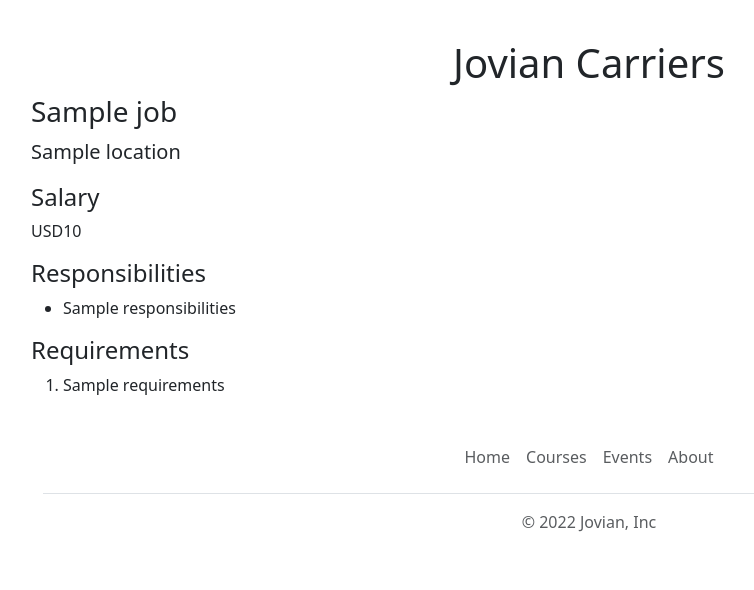
After one commit to parthpatel2374/jovian-careers-website, a Flask app: template templates/jobpage.html in a window 1280 px wide. The commit adds this page. Shown: the part 417-1007 px from the top of the page, without its empty margins (51-805 px from the left). Run offline with Flask 3, Linux system fonts and the light colour scheme; the template is opened without the code that fills it: most values are stand-ins (such as "Sample title", 1, 10 or a date in 2020).

Commit message:
added dynamic pages for each job

```diff
--- a/app.py
+++ b/app.py
@@ -1,5 +1,6 @@
-from flask import Flask, jsonify, render_template, jsonify
-from database import load_jobs_from_db
+from flask import Flask, jsonify, render_template
+from database import load_jobs_from_db, load_job_from_db
+
 app = Flask(__name__)
 
 @app.route("/")
@@ -12,6 +13,14 @@ def list_jobs():
     jobs_list = load_jobs_from_db()
     return jsonify(jobs_list)
 
+@app.route("/job/<id>")
+def show_job(id):
+    job = load_job_from_db(id)
+    if not job:
+        return "Not Found", 404
+
+    return render_template('jobpage.html', job=job)
+
 if __name__ == "__main__":
     app.run(host='0.0.0.0', debug=True)
 
--- /dev/null
+++ b/templates/banner.html
@@ -0,0 +1,9 @@
+<style>
+    #banner {
+        height: 360px;
+        width: 100%;
+        object-fit: cover;
+        margin-bottom: 16px
+    }
+</style>
+<img id="banner" class="img-fluid " src="https://a5eeb435-92e7-4863-a675-a5e42365c140-00-10rmiib6qbwzw.kirk.replit.dev/static/banner.jpg" height=320 />
--- /dev/null
+++ b/templates/bootstrap.html
@@ -0,0 +1,3 @@
+<meta charset="utf-8">
+<meta name="viewport" content="width=device-width, initial-scale=1">
+<link href="https://cdn.jsdelivr.net/npm/bootstrap@5.3.3/dist/css/bootstrap.min.css" rel="stylesheet" integrity="sha384-QWTKZyjpPEjISv5WaRU9OFeRpok6YctnYmDr5pNlyT2bRjXh0JMhjY6hW+ALEwIH" crossorigin="anonymous">
--- a/templates/jobitem.html
+++ b/templates/jobitem.html
@@ -11,6 +11,6 @@
         {% endif  %}
     </div>
     <div class="col-2 padding-right: 16px">
-        <a href="mailto:hello@jovian.ai?subject=Application%20for%20{{job['title']}}&body=My%20name%3A%20%3Cyour%20name%20here%3E%0D%0A%0D%0AMy%20Resume%20link%3A%20%3Cresume%20link%3E%0D%0A%0D%0AMy%20Linkedin%20link%3A%20%3Clinkedin%20id%3E" type="button" class="btn btn-outline-primary float-right align-middle">Apply</a>
+        <a href="/job/{{job['id']}}" type="button" class="btn btn-outline-primary float-right align-middle">Apply</a>
     </div>
 </div>
--- /dev/null
+++ b/templates/jobpage.html
@@ -0,0 +1,33 @@
+<!DOCTYPE html>
+<html>
+    <head>
+        <title>{{job.title}} - Jovian Careers</title>
+        {% include 'bootstrap.html' %}
+    </head>
+    <body>
+        {% include 'nav.html' %}
+        {% include 'banner.html' %}
+        <div class="container">
+            <h1 class="text-center mt-2 mt-4">
+                Jovian Carriers
+            </h1>
+            <h3 class="md-2">{{job.title}}</h3>
+            <p class="lead mt-0">{{job.location}}</p>
+            <h4>Salary</h4>
+            <p>{{job.currency}}{{job.salary}}</p>
+            <h4>Responsibilities</h4>
+            <ul>
+                {% for line in job.responsibilities.split('\n') %}
+                <li>{{line}}</li>
+                {% endfor %}
+            </ul>
+            <h4>Requirements</h4>
+            <ol>
+                {% for line in job.requirements.split('\n') %}
+                <li>{{line}}</li>
+                {% endfor %}
+            </ol>
+            {% include 'footer.html' %}
+        </div>
+    </body>
+</html>
--- a/templates/nav.html
+++ b/templates/nav.html
@@ -1,6 +1,6 @@
 <nav class="navbar bg-body-tertiary shadow-sm fixed-top bg-white">
   <div class="container-fluid">
-    <a class="navbar-brand" href="#">
+    <a class="navbar-brand" href="/">
       <img src="/static/logo.svg" alt="Logo" width="30" height="24" class="d-inline-block align-text-top">
       Jovian
     </a>
```
Also changed, not shown: database.py (+12 -0 lines), templates/home.html (+5 -13 lines).
